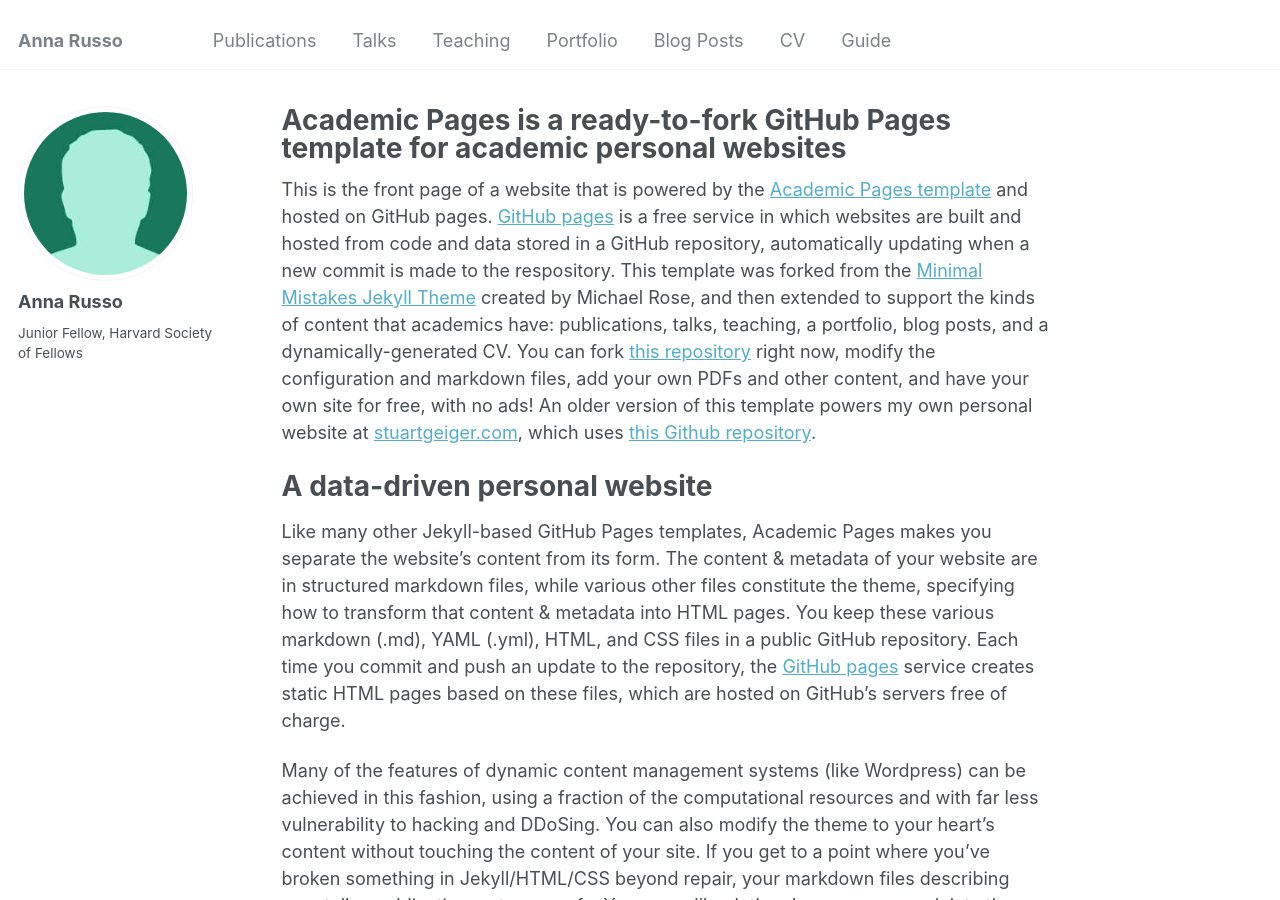
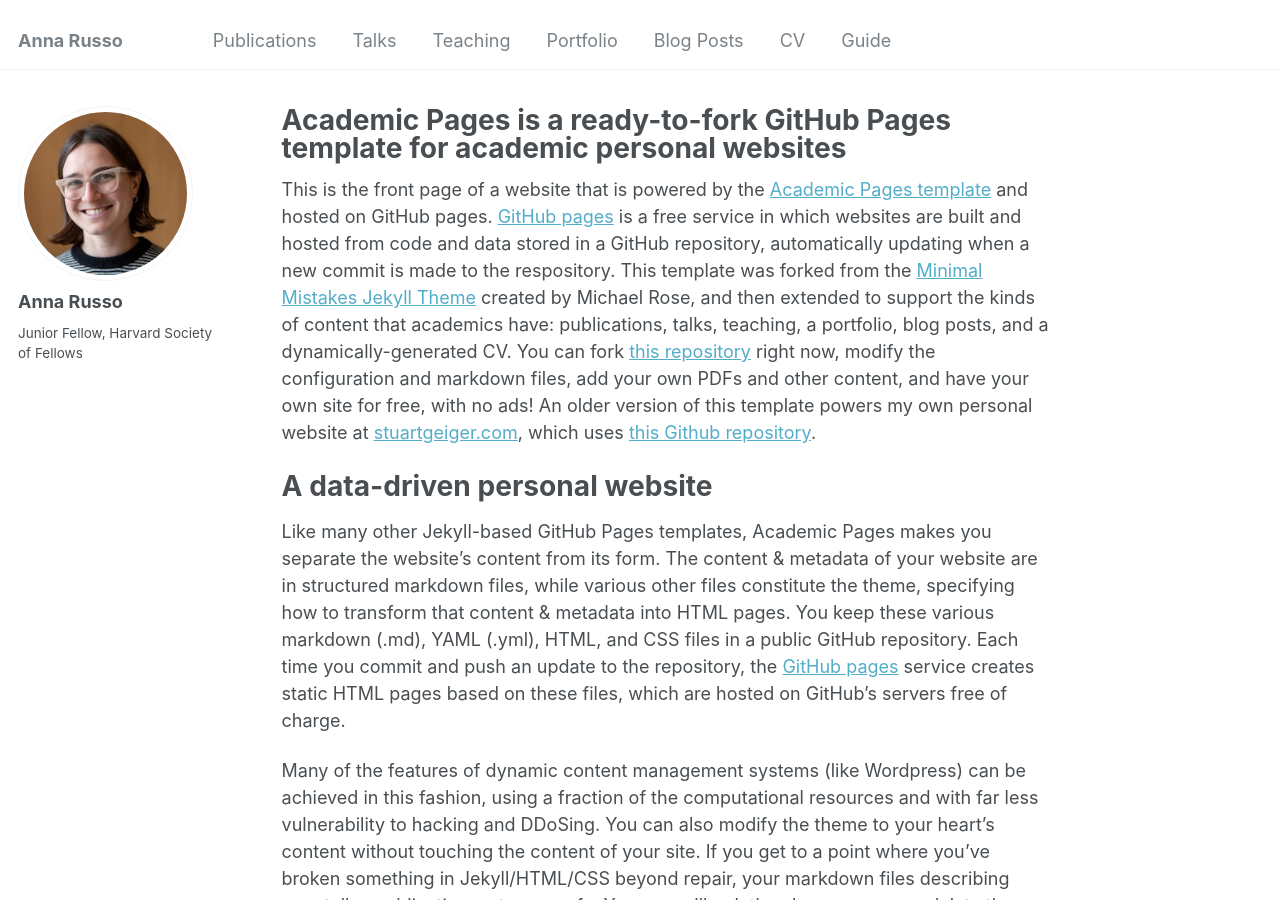
Before and after one commit to annarusso/annarusso.github.io, a Jekyll site: the page built from _pages/about.md, in a window 1280 px wide and 900 px high. Built offline with Jekyll 4.4.1, drawn with Linux system fonts in a browser that asks for light colours.

Commit message:
Update _config.yml

```diff
--- a/_config.yml
+++ b/_config.yml
@@ -21,7 +21,7 @@ repository               : "annarusso/annarusso.github.io"
 #               Additional customization can be done by editing /_includes/author-profile.html
 author:
   # Biographic information
-  avatar           : "bio-photo-2.jpg"
+  avatar           : "bio-photo-3.jpg"
   name             : "Anna Russo"
   pronouns         : # example: "she/her"
   bio              : "Junior Fellow, Harvard Society of Fellows"
```
